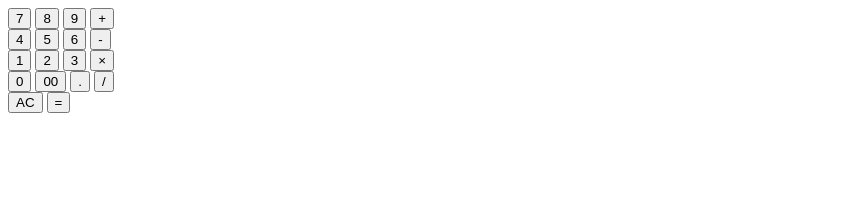
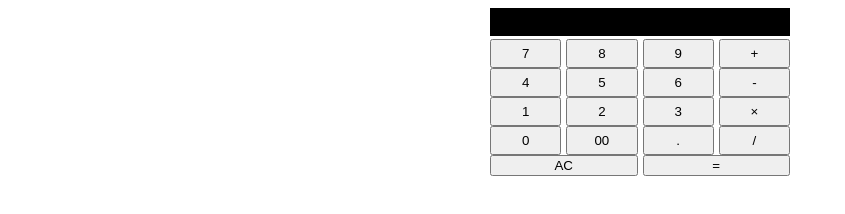
Before and after one commit to matsui02/jquery-calculator, a plain HTML site: page index.html in a window 1280 px wide. Shown: the whole page, without its empty margins (0-845 px from the left). Drawn offline with nearby package versions, Linux system fonts and the light colour scheme.

Commit message:
feat: cssファイルを実装

```diff
--- a/index.html
+++ b/index.html
@@ -10,30 +10,30 @@
   <body>
     <!-- ここに表示部分とボタンを書いていきましょう -->
     <div class="calculator">
-      <div class="result"></div>
+      <div class="result">0</div>
       <div class="wrapper">
         <div class="row">
-          <button class="number07">7</button>
-          <button class="number08">8</button>
-          <button class="number09">9</button>
-          <button class="plus">+</button>
+          <button class="button">7</button>
+          <button class="button">8</button>
+          <button class="button">9</button>
+          <button class="button">+</button>
         </div>
         <div class="row">
-          <button class="number04">4</button>
-          <button class="number05">5</button>
-          <button class="number06">6</button>
-          <button class="minus">-</button>
+          <button class="button">4</button>
+          <button class="button">5</button>
+          <button class="button">6</button>
+          <button class="button">-</button>
         </div>
         <div class="row">
-          <button class="number01">1</button>
-          <button class="number02">2</button>
-          <button class="number03">3</button>
-          <button class="multiply">×</button>
+          <button class="button">1</button>
+          <button class="button">2</button>
+          <button class="button">3</button>
+          <button class="button">×</button>
         </div>
         <div class="row">
-          <button class="number00">0</button>
-          <button class="clear">00</button>
-          <button class="equal">.</button>
+          <button class="button">0</button>
+          <button class="button">00</button>
+          <button class="button">.</button>
           <button class="divide">/</button>
         </div>
         <div class="row">
--- a/main.css
+++ b/main.css
@@ -0,0 +1,34 @@
+.calculator {
+  max-width: 300px;
+  height: auto;
+  margin: 0 auto;
+  display: flex;
+  flex-direction: column;
+  gap: 3px;
+}
+
+.result {
+  width: 100%;
+  height: auto;
+  font-size: 25px;
+  background-color: #000;
+}
+
+.wrapper {
+  display: flex;
+  flex-direction: column;
+}
+
+.row {
+  display: grid;
+  grid-template-columns: repeat(4, 1fr);
+  gap: 5px;
+}
+
+.row:last-child {
+  grid-template-columns: repeat(2, 1fr);
+}
+
+.button {
+  padding: 5px 20px;
+}
```
